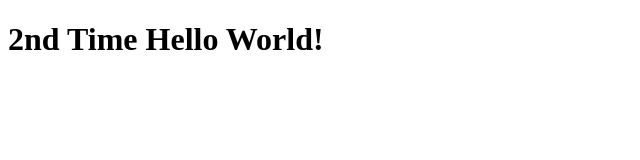
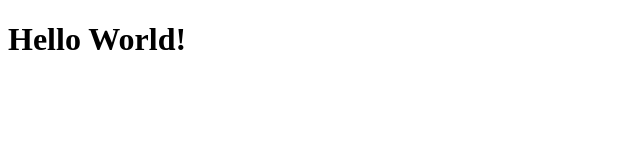
Before and after one commit to GiacomoAdeodata/coursera-test2, a plain HTML site: page site/index.html in a window 1280 px wide. Shown: the whole page, without its empty margins (0-640 px from the left). Drawn offline with Linux system fonts and the light colour scheme.

Commit message:
Small adjustments

```diff
--- a/site/index.html
+++ b/site/index.html
@@ -4,6 +4,6 @@
 	<title>Hello World!</title>
 </head>
 <body>
-<h1>2nd Time Hello World!<h1>
+<h1>Hello World!<h1>
 </body>
 </html>
```
